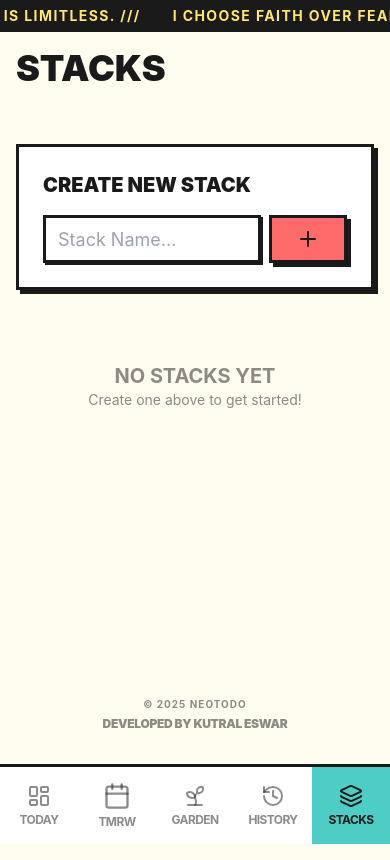
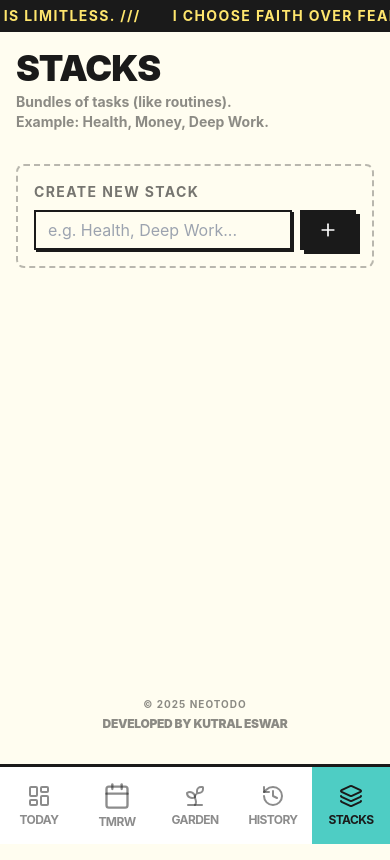
Before and after one commit to Kutral/todo, a React (Vite) app: page / in a window 390 px wide. Both pictures are taken after a click on the button "STACKS". Built offline with nearby package versions, Linux system fonts and the light colour scheme.

Commit message:
Refine Stacks mobile UI hierarchy and aesthetics

```diff
--- a/src/TodoApp.tsx
+++ b/src/TodoApp.tsx
@@ -128,49 +128,65 @@ function TodoApp() {
                     )}
                 </div>
             ) : activeTab === 'folders-manage' ? (
-                <div className="space-y-6">
-                    <h2 className="text-4xl font-black uppercase mb-8">Stacks</h2>
+                <div className="space-y-4">
+                    <div>
+                        <h2 className="text-4xl font-black uppercase tracking-tight">Stacks</h2>
+                        <p className="text-sm font-bold text-neo-dark/50 mt-1">
+                            Bundles of tasks (like routines). <br className="md:hidden" /> Example: Health, Money, Deep Work.
+                        </p>
+                    </div>
 
-                    <div className="grid grid-cols-2 gap-4">
-                        {folders.map(folder => (
+                    <div className="grid grid-cols-2 gap-3 md:gap-4">
+                        {folders.map(folder => {
+                            const count = tasks.filter(t => t.category === folder).length;
+                            return (
                                 <div key={folder} className="relative group">
                                     <button
                                         onClick={() => setActiveTab(folder)}
-                                    className="w-full aspect-square bg-neo-white border-3 border-neo-dark p-4 flex flex-col items-center justify-center gap-2 hover:translate-x-1 hover:translate-y-1 transition-transform shadow-neo text-center max-w-full"
+                                        className="w-full aspect-square bg-neo-white border-2 border-neo-dark p-4 flex flex-col items-start justify-between hover:translate-x-1 hover:translate-y-1 transition-transform shadow-neo text-left relative overflow-hidden"
                                     >
-                                    <span className="font-black uppercase text-lg break-all line-clamp-2">{folder}</span>
-                                    <span className="text-xs font-bold text-neo-dark/50">{tasks.filter(t => t.category === folder).length} Tasks</span>
+                                        <div className="w-full flex justify-between items-start">
+                                            <span className="text-2xl filter grayscale group-hover:grayscale-0 transition-all">
+                                                {['📦', '📚', '💪', '🧠', '💰', '🌱'][folder.length % 6]}
+                                            </span>
+                                            {count > 0 && (
+                                                <span className="h-2 w-2 rounded-full bg-neo-primary animate-pulse"></span>
+                                            )}
+                                        </div>
+
+                                        <div className="w-full">
+                                            <span className="font-black uppercase text-lg break-all line-clamp-2 leading-tight block mb-1">{folder}</span>
+                                            <span className="text-[10px] font-black text-neo-dark/40 uppercase tracking-widest block">
+                                                {count} Tasks
+                                            </span>
+                                        </div>
                                     </button>
                                     <button
                                         onClick={(e) => { e.stopPropagation(); deleteFolder(folder); }}
-                                    className="absolute top-2 right-2 p-2 bg-neo-white border-2 border-neo-dark rounded-full opacity-100 md:opacity-0 md:group-hover:opacity-100 transition-opacity hover:bg-red-100 text-red-600"
+                                        className="absolute top-1 right-1 p-2 text-neo-dark/20 hover:text-red-600 transition-colors opacity-100 md:opacity-0 md:group-hover:opacity-100"
+                                        title="Delete Stack"
                                     >
                                         <Trash2 size={16} />
                                     </button>
                                 </div>
-                        ))}
+                            );
+                        })}
                     </div>
 
-                    <div className="mt-8 p-6 border-3 border-neo-dark bg-neo-white shadow-neo">
-                        <h3 className="font-black uppercase mb-4 text-xl">Create New Stack</h3>
+                    <div className="mt-8 p-4 md:p-6 border-2 border-dashed border-neo-dark/30 rounded-lg bg-neo-bg/50">
+                        <h3 className="font-bold uppercase mb-2 text-sm text-neo-dark/60 tracking-widest">Create New Stack</h3>
                         <form onSubmit={handleCreateFolder} className="flex gap-2">
                             <Input
                                 value={newTask}
                                 onChange={(e) => setNewTask(e.target.value)}
-                                placeholder="Stack Name..."
-                                className="h-12 border-3 text-lg"
+                                placeholder="e.g. Health, Deep Work..."
+                                className="h-10 text-base border-2 bg-transparent focus:bg-white transition-colors"
                             />
-                            <Button type="submit" size="lg" className="h-12 border-3 px-6">
-                                <Plus size={24} />
+                            <Button type="submit" size="default" className="h-10 border-2 px-4 bg-neo-dark text-neo-white hover:bg-neo-primary hover:text-neo-dark">
+                                <Plus size={20} />
                             </Button>
                         </form>
                     </div>
-                    {folders.length === 0 && (
-                        <div className="text-center py-12 opacity-50">
-                            <p className="font-bold text-xl uppercase">No Stacks Yet</p>
-                            <p className="text-sm">Create one above to get started!</p>
-                        </div>
-                    )}
                 </div>
             ) : (
                 <div className="space-y-4 md:space-y-6">
```
Lines whose indentation alone changed are shown as unchanged.
